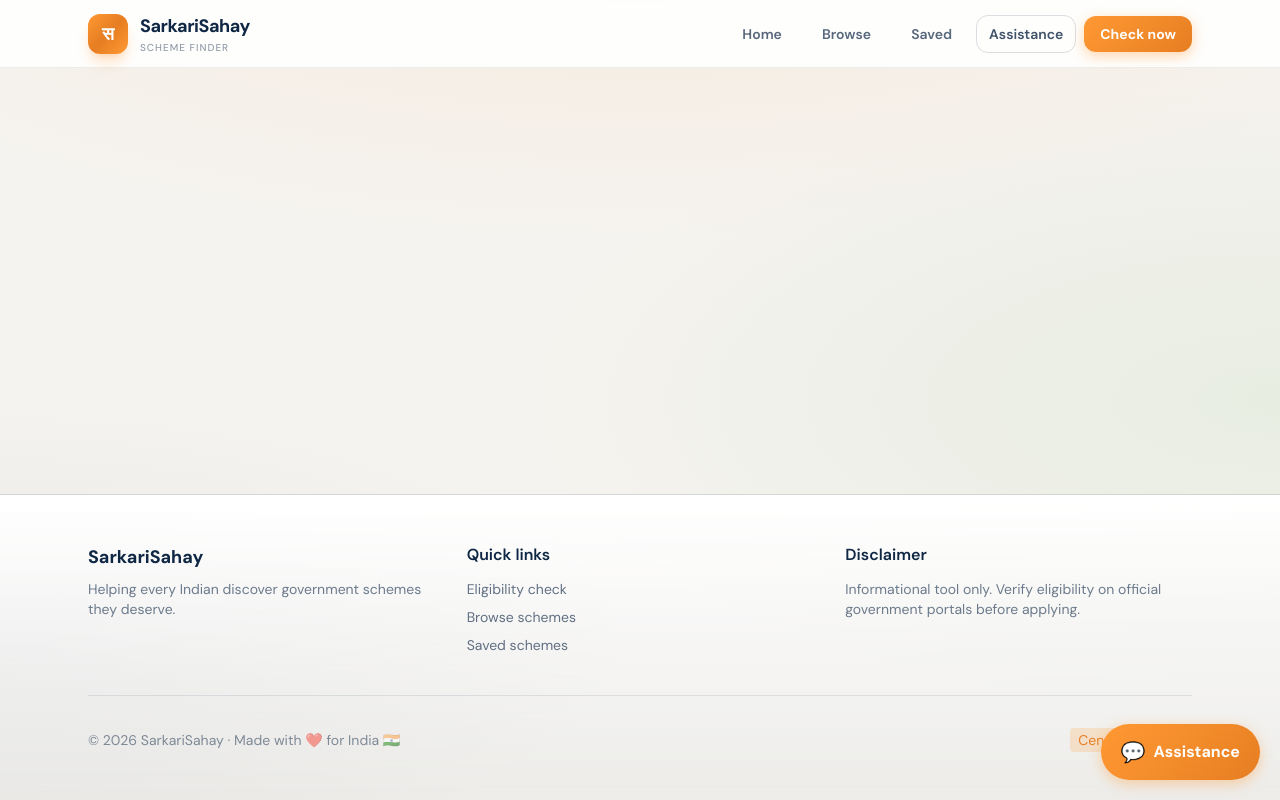
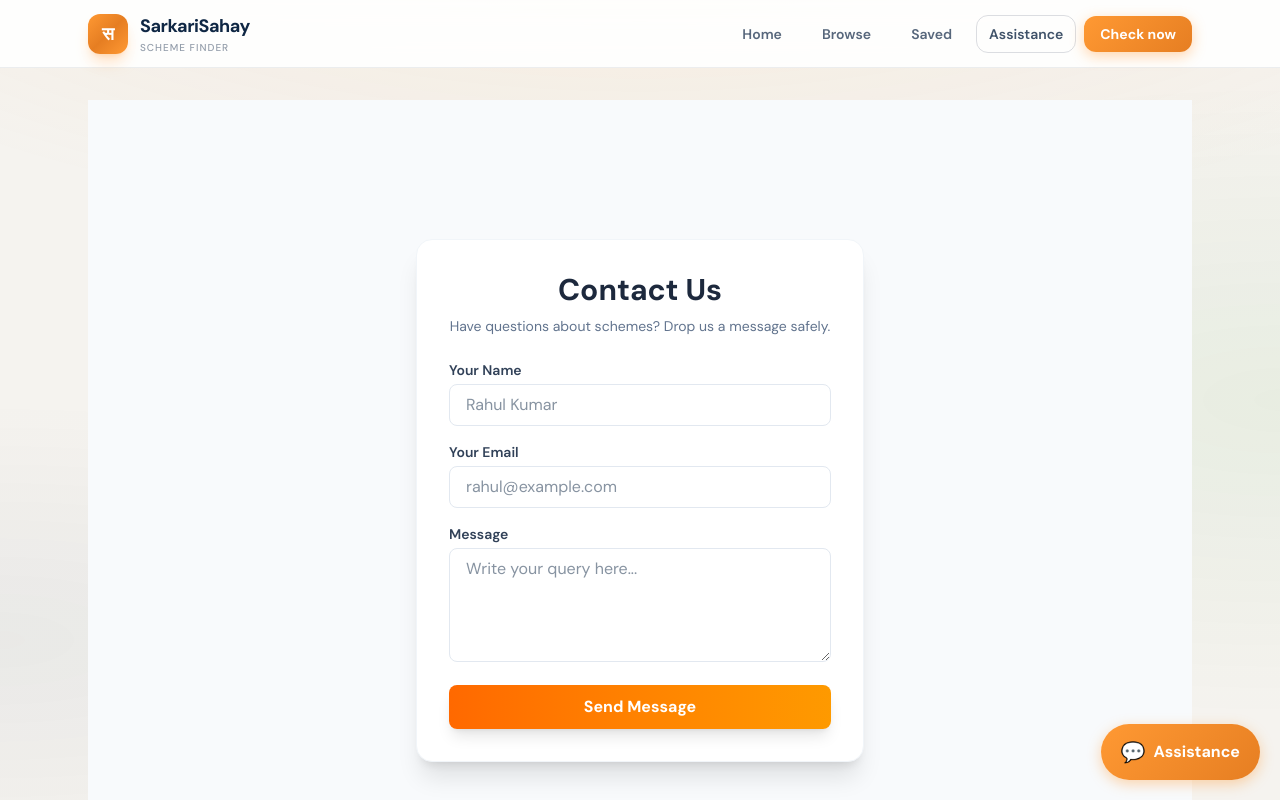
Before and after one commit to amrutaranmale/sarkari-sahay, a React (Vite) app in the folder frontend/: page /contact in a window 1280 px wide. Shown: the top 800 px of the page. Built offline with nearby package versions, Linux system fonts and the light colour scheme.

Commit message:
feat: added secure contact form page and footer link

```diff
--- a/frontend/index.html
+++ b/frontend/index.html
@@ -1,6 +1,10 @@
 <!DOCTYPE html>
 <html lang="en">
   <head>
+
+    <script async src="https://pagead2.googlesyndication.com/pagead/js/adsbygoogle.js?client=ca-pub-3324313726278285"
+     crossorigin="anonymous"></script>
+
     <meta charset="UTF-8" />
     <link rel="icon" type="image/svg+xml" href="/favicon.svg" />
     <meta name="viewport" content="width=device-width, initial-scale=1.0" />
--- a/frontend/src/App.jsx
+++ b/frontend/src/App.jsx
@@ -4,6 +4,7 @@ import Results from './pages/Results';
 import SchemeDetail from './pages/SchemeDetail';
 import Browse from './pages/Browse';
 import Saved from './pages/Saved';
+import Contact from './pages/Contact'; // <-- Step 1: Naya Contact page import kiya
 import { useSavedSchemes } from './hooks/useSavedSchemes';
 import AssistanceChatbot from './components/AssistanceChatbot';
 
@@ -92,6 +93,8 @@ function Footer() {
               <li><Link to="/" className="hover:text-saffron-dark">Eligibility check</Link></li>
               <li><Link to="/browse" className="hover:text-saffron-dark">Browse schemes</Link></li>
               <li><Link to="/saved" className="hover:text-saffron-dark">Saved schemes</Link></li>
+              {/* Step 2: Google AdSense ke liye Footer mein link jodh diya */}
+              <li><Link to="/contact" className="hover:text-saffron-dark font-medium text-orange-600">Contact Us</Link></li>
             </ul>
           </div>
           <div>
@@ -123,6 +126,8 @@ export default function App() {
           <Route path="/results" element={<Results />} />
           <Route path="/browse" element={<Browse />} />
           <Route path="/saved" element={<Saved />} />
+          {/* Step 3: Naya Contact page route define kar diya */}
+          <Route path="/contact" element={<Contact />} />
           <Route path="/scheme/:slug" element={<SchemeDetail />} />
         </Routes>
       </main>
--- /dev/null
+++ b/frontend/src/pages/Contact.jsx
@@ -0,0 +1,73 @@
+import { useState } from 'react';
+
+export default function Contact() {
+  const [result, setResult] = useState("");
+  const [success, setSuccess] = useState(false);
+
+  const onSubmit = async (event) => {
+    event.preventDefault();
+    setResult("Sending....");
+    const formData = new FormData(event.target);
+
+    // Aapki Web3Forms Access Key yahan jodh di gayi hai
+    formData.append("access_key", "9addbcfd-e979-4fa6-b969-b9f6fe2094a9");
+
+    try {
+      const response = await fetch("https://api.web3forms.com/submit", {
+        method: "POST",
+        body: formData
+      });
+
+      const data = await response.json();
+
+      if (data.success) {
+        setResult("Message Sent Successfully! 🎉");
+        setSuccess(true);
+        event.target.reset();
+      } else {
+        setResult(data.message);
+        setSuccess(false);
+      }
+    } catch (error) {
+      console.error("Error submitting form", error);
+      setResult("Something went wrong. Please try again.");
+      setSuccess(false);
+    }
+  };
+
+  return (
+    <div className="min-h-screen bg-slate-50 flex items-center justify-center p-6">
+      <div className="bg-white p-8 rounded-2xl shadow-xl max-w-md w-full border border-slate-100">
+        <h2 className="text-3xl font-bold text-slate-800 mb-2 text-center">Contact Us</h2>
+        <p className="text-slate-500 text-sm mb-6 text-center">Have questions about schemes? Drop us a message safely.</p>
+
+        <form onSubmit={onSubmit} className="space-y-4">
+          <div>
+            <label className="block text-sm font-semibold text-slate-700 mb-1">Your Name</label>
+            <input type="text" name="name" required className="w-full px-4 py-2 border border-slate-200 rounded-lg focus:outline-none focus:ring-2 focus:ring-orange-500" placeholder="Rahul Kumar" />
+          </div>
+
+          <div>
+            <label className="block text-sm font-semibold text-slate-700 mb-1">Your Email</label>
+            <input type="email" name="email" required className="w-full px-4 py-2 border border-slate-200 rounded-lg focus:outline-none focus:ring-2 focus:ring-orange-500" placeholder="rahul@example.com" />
+          </div>
+
+          <div>
+            <label className="block text-sm font-semibold text-slate-700 mb-1">Message</label>
+            <textarea name="message" required rows="4" className="w-full px-4 py-2 border border-slate-200 rounded-lg focus:outline-none focus:ring-2 focus:ring-orange-500" placeholder="Write your query here..."></textarea>
+          </div>
+
+          <button type="submit" className="w-full bg-gradient-to-r from-orange-500 to-amber-500 text-white font-bold py-2.5 rounded-lg shadow-lg hover:opacity-90 transition-all">
+            Send Message
+          </button>
+        </form>
+
+        {result && (
+          <p className={`mt-4 text-center font-medium text-sm ${success ? 'text-green-600' : 'text-red-500'}`}>
+            {result}
+          </p>
+        )}
+      </div>
+    </div>
+  );
+}
```
